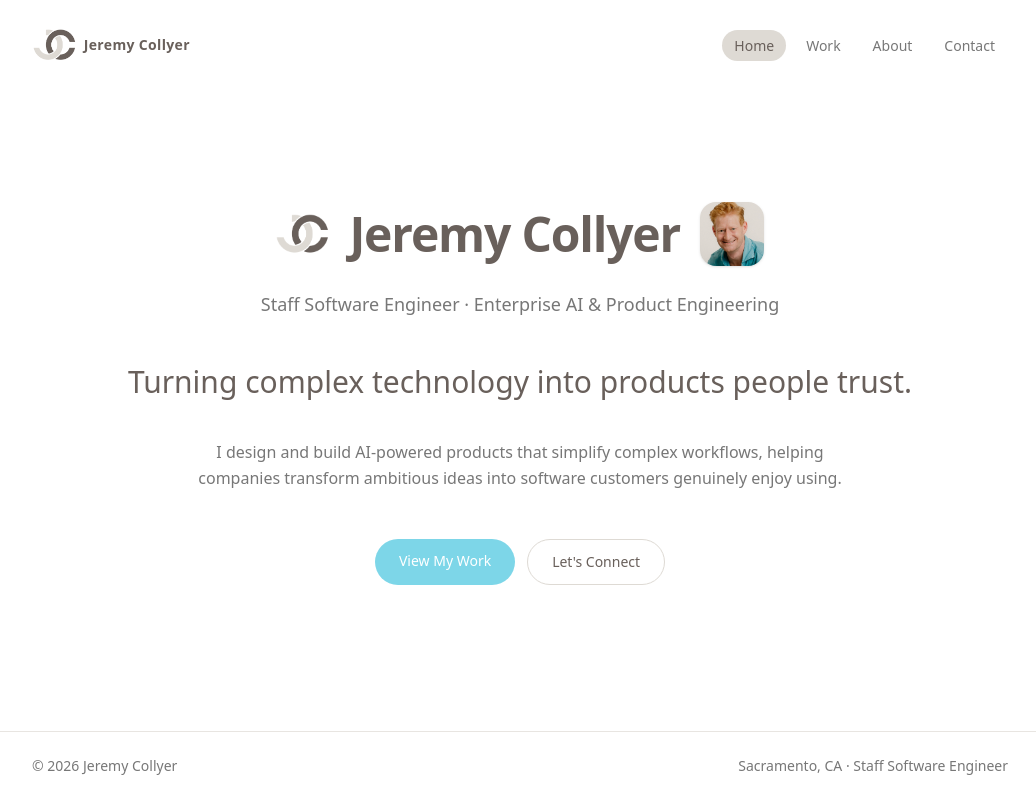
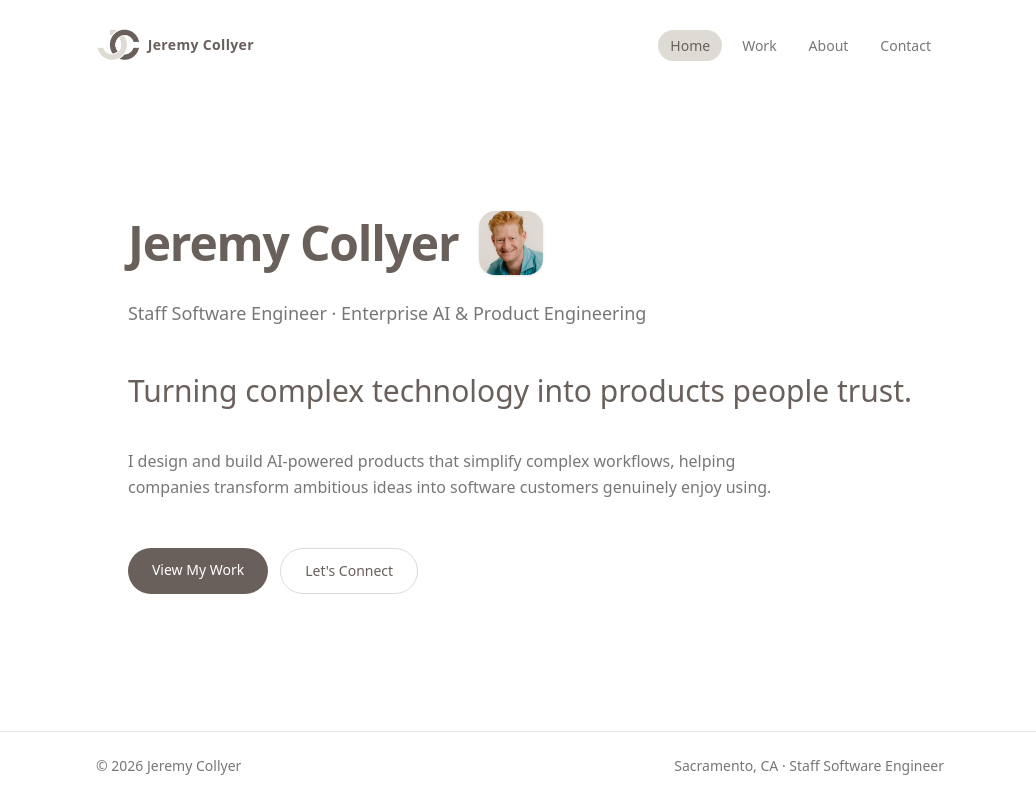
Before and after one commit to jcollyer/jeremycollyer.me, a React (Vite) app: page / in a window 1280 px wide. Shown: the whole page, without its empty margins (120-1156 px from the left). Built offline with nearby package versions, Linux system fonts and the light colour scheme.

Commit message:
update layout

```diff
--- a/src/App.tsx
+++ b/src/App.tsx
@@ -56,7 +56,7 @@ function App() {
       <header className="sticky top-0 z-30 px-4 pt-4">
         <nav
           className={[
-            'mx-auto flex max-w-5xl items-center justify-between rounded-2xl px-6 py-3 transition-[background-color,border-color,box-shadow,backdrop-filter] duration-300',
+            'mx-auto flex max-w-4xl items-center justify-between rounded-2xl px-6 py-3 transition-[background-color,border-color,box-shadow,backdrop-filter] duration-300',
             // Mobile keeps the bar visible; desktop reveals chrome on scroll.
             'border border-sand/70 bg-white/85 shadow-sm backdrop-blur',
             scrolled
@@ -156,12 +156,12 @@ function App() {
         </aside>
       </div>
 
-      <main className="flex-1">
+      <main className="flex flex-1 flex-col justify-center">
         <Outlet />
       </main>
 
       <footer className="border-t border-sand/70">
-        <div className="mx-auto flex max-w-5xl flex-col items-center justify-between gap-2 px-6 py-6 text-sm text-ink sm:flex-row">
+        <div className="mx-auto flex max-w-4xl flex-col items-center justify-between gap-2 px-6 py-6 text-sm text-ink sm:flex-row">
           <span>© {new Date().getFullYear()} Jeremy Collyer</span>
           <span>Sacramento, CA · Staff Software Engineer</span>
         </div>
--- a/src/index.css
+++ b/src/index.css
@@ -3,7 +3,7 @@
 @theme {
   --color-sand: #dedad4;
   --color-stone: #69605b;
-  --color-accent: #7dd6e8;
+  --color-accent: #69605b;
   --color-ink: #777777;
   --font-sans: system-ui, "Segoe UI", Roboto, sans-serif;
 }
--- a/src/pages/About.tsx
+++ b/src/pages/About.tsx
@@ -14,7 +14,7 @@ function Block({ title, children }: { title: string; children: React.ReactNode }
 
 function About() {
   return (
-    <section className="mx-auto max-w-3xl px-6 py-16 sm:py-24">
+    <section className="mx-auto max-w-4xl px-6 py-16 sm:py-24">
       <header className="max-w-2xl">
         <span className="block h-1 w-12 rounded-full bg-accent" aria-hidden="true" />
         <h1 className="mt-6 text-3xl font-semibold tracking-tight text-stone sm:text-4xl">
--- a/src/pages/Contact.tsx
+++ b/src/pages/Contact.tsx
@@ -52,7 +52,7 @@ const links: {
 
 function Contact() {
   return (
-    <section className="mx-auto max-w-3xl px-6 py-16 sm:py-24">
+    <section className="mx-auto max-w-4xl px-6 py-16 sm:py-24">
       <header className="max-w-2xl">
         <span className="block h-1 w-12 rounded-full bg-accent" aria-hidden="true" />
         <h1 className="mt-6 text-3xl font-semibold tracking-tight text-stone sm:text-4xl">
--- a/src/pages/Home.tsx
+++ b/src/pages/Home.tsx
@@ -2,14 +2,9 @@ import { Link } from 'react-router-dom'
 
 function Home() {
   return (
-    <section className="mx-auto max-w-4xl px-8 py-24 sm:px-12 sm:py-32 text-center">
-      <div className="flex items-center justify-center gap-5">
-        <img
-          src="/logo.png"
-          alt="Jeremy Collyer logo"
-          className="h-10 w-auto"
-        />
-        <h1 className="text-4xl font-semibold leading-tight tracking-tight text-stone sm:text-5xl">
+    <section className="mx-auto max-w-4xl px-6 pt-6 pb-16 sm:py-24 text-left">
+      <div className="flex flex-col items-start gap-4 sm:flex-row sm:items-center sm:gap-5">
+        <h1 className="whitespace-nowrap text-4xl font-semibold leading-tight tracking-tight text-stone sm:text-5xl">
           Jeremy Collyer
         </h1>
         <img
@@ -19,24 +14,24 @@ function Home() {
         />
       </div>
 
-      <p className="mt-6 text-lg text-ink">
+      <p className="mt-5 text-base text-ink sm:mt-6 sm:text-lg">
         Staff Software Engineer · Enterprise AI &amp; Product Engineering
       </p>
 
-      <p className="mx-auto mt-10 text-3xl leading-relaxed text-stone">
+      <p className="mt-8 text-2xl leading-snug text-stone sm:mt-10 sm:text-3xl sm:leading-relaxed">
         Turning complex technology into products people trust.
       </p>
 
-      <p className="mx-auto mt-8 max-w-2xl leading-relaxed text-ink">
+      <p className="mt-6 max-w-2xl text-base leading-relaxed text-ink sm:mt-8">
         I design and build AI-powered products that simplify complex workflows,
         helping companies transform ambitious ideas into software customers
         genuinely enjoy using.
       </p>
 
-      <div className="mt-12 flex flex-wrap justify-center gap-3">
+      <div className="mt-8 flex flex-wrap justify-start gap-3 sm:mt-12">
         <Link
           to="/work"
-          className="rounded-full bg-accent px-6 py-3 text-sm font-medium text-white transition-colors hover:bg-accent/85"
+          className="rounded-full bg-stone px-6 py-3 text-sm font-medium text-white transition-colors hover:bg-stone/85"
         >
           View My Work
         </Link>
```
Also changed, not shown: public/postpilot-logo.png.
